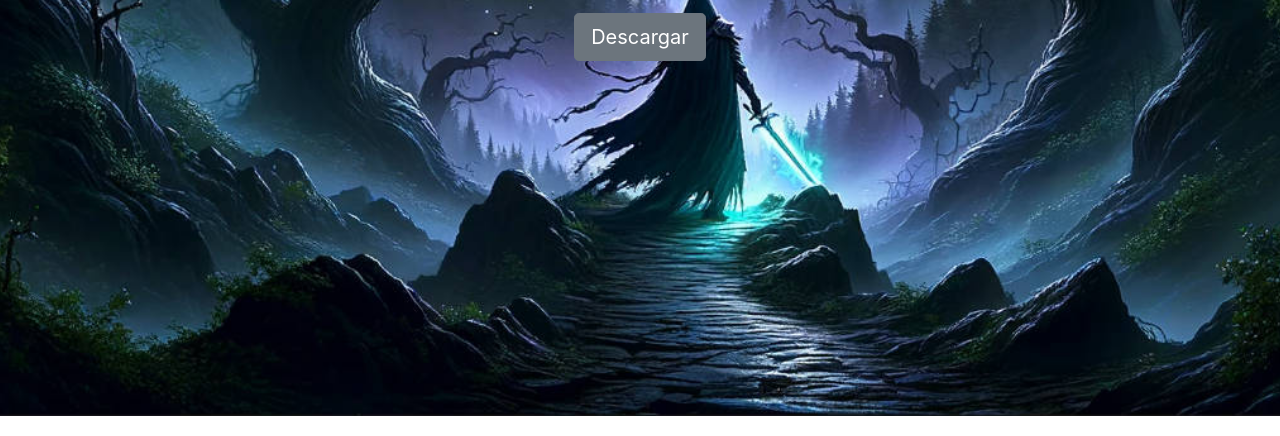
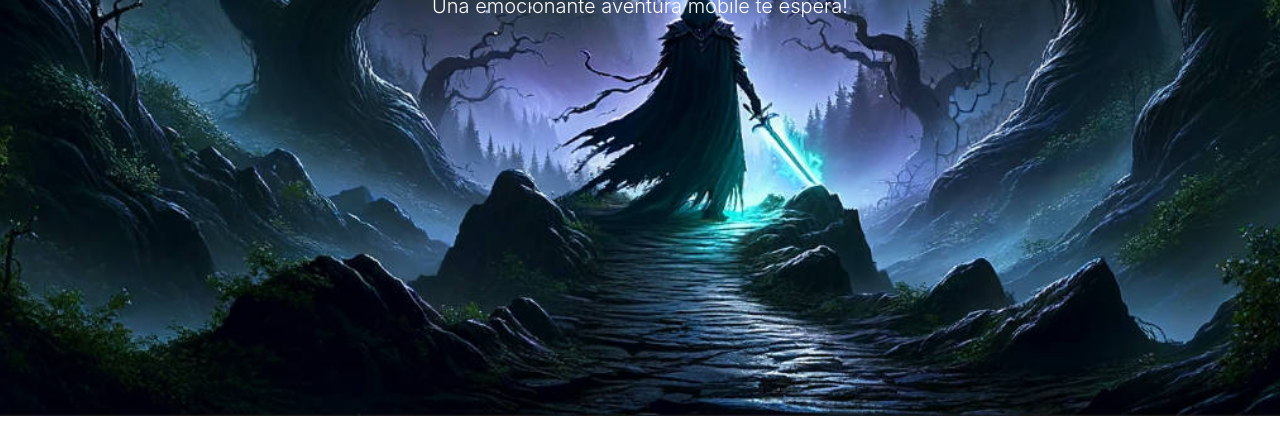
Before and after one commit to emmabarrios/eldrichWalkersWeb, a website built with webpack: page docs/index.html in a window 1280 px wide. Shown: the part 664-1100 px from the top of the page. Built offline with nearby package versions, Linux system fonts and the light colour scheme; some packages are replaced by stand-ins of ours; no server answers.

Commit message:
last commit, no file to download yet

```diff
--- a/docs/index.html
+++ b/docs/index.html
@@ -47,7 +47,7 @@
         <div class="container py-5">
             <h1 class="display-2">Bienvenido a Eldrich Walkers</h1>
             <p class="lead">Una emocionante aventura mobile te espera!</p>
-            <a href="#" class="btn btn-secondary btn-lg">Descargar</a>
+            <!-- <a href="#" class="btn btn-secondary btn-lg">Descargar</a> -->
         </div>
     </div>
 
```
